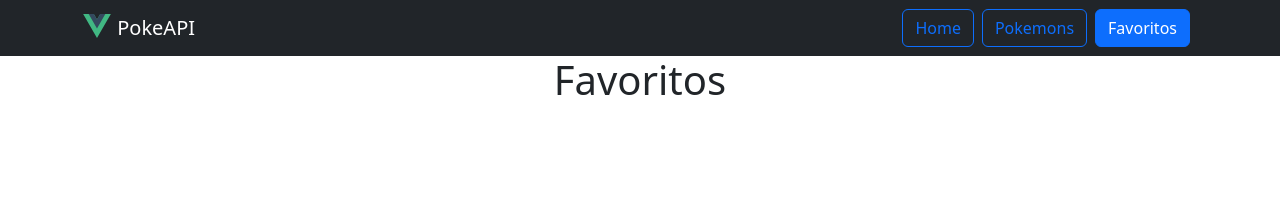
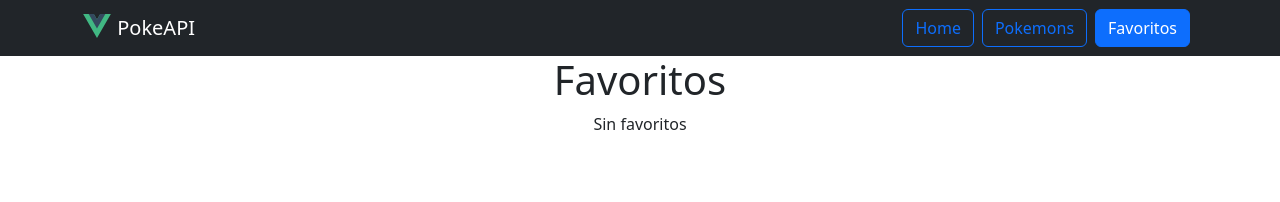
Before and after one commit to FranciscoHermo/Vue, a Vue app in the folder router-1/: page /favoritos in a window 1280 px wide. Shown: the top 202 px of the page. Built offline with nearby package versions, Linux system fonts and the light colour scheme.

Commit message:
Button Remove

```diff
--- a/router-1/src/store/favoritos.js
+++ b/router-1/src/store/favoritos.js
@@ -8,8 +8,13 @@ export const useFavoritosStore = defineStore('favoritos', () => {
         favoritos.value.push(poke)
     }
 
+    const remove = (id) => {
+        favoritos.value = favoritos.value.filter(item => item.id !== id)
+    }
+
     return{
         favoritos,
         add,
+        remove,
     }
 })
--- a/router-1/src/views/FavoritosView.vue
+++ b/router-1/src/views/FavoritosView.vue
@@ -5,11 +5,20 @@ import { storeToRefs } from "pinia";
 const useFavoritos = useFavoritosStore();
 
 const { favoritos } = storeToRefs(useFavoritos);
+const {remove} = useFavoritos;
 </script>
 
 <template>
   <h1>Favoritos</h1>
-  <ul class="list-group">
-    <li class="list-group-item" v-for="poke in favoritos" :key="poke.id"> {{ poke.name }}</li>
+  <p v-if="favoritos.length === 0">Sin favoritos</p>
+  <ul class="list-group" v-else>
+    <li class="list-group-item" v-for="poke in favoritos" :key="poke.id">
+      <div>
+        {{ poke.name }}
+      </div>
+      <div>
+        <button class="btn btn-sm btn-danger" @click="remove(poke.id)">Eliminar</button>
+      </div>
+    </li>
   </ul>
 </template>
```
